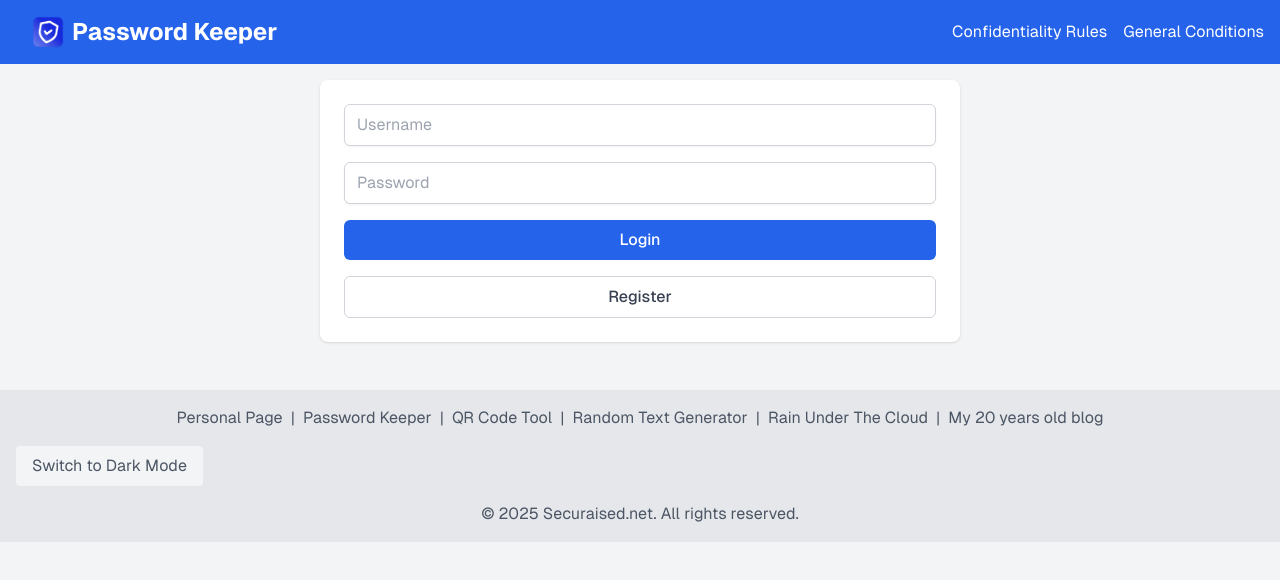
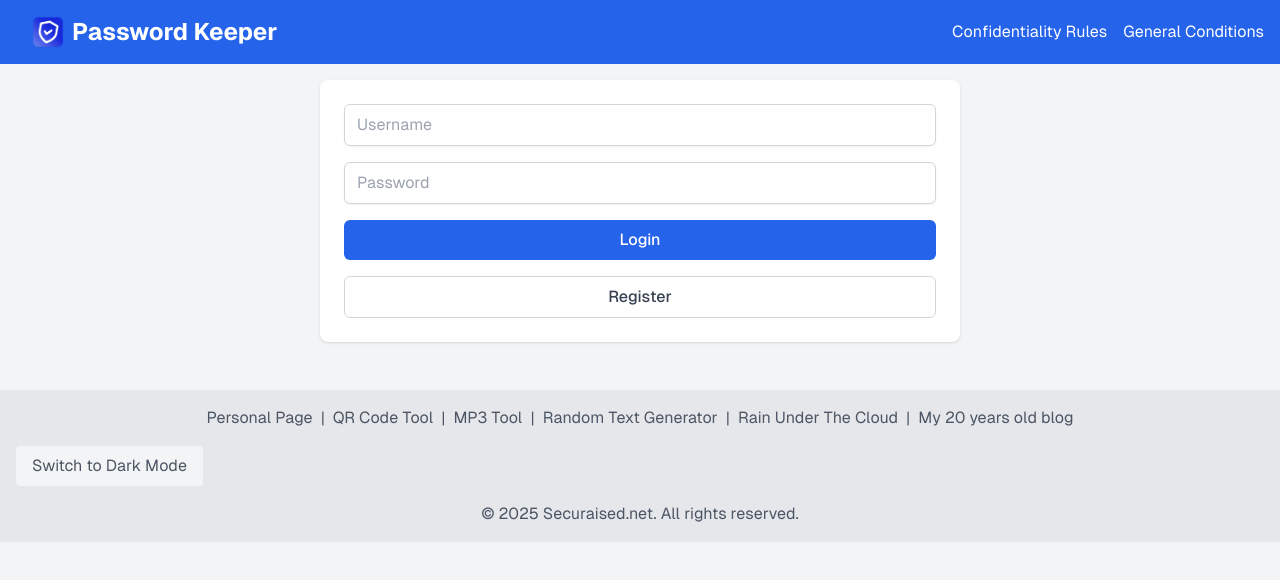
Before and after one commit to louisvolant/password-keeper-app, a Next.js app in the folder frontend/: page / in a window 1280 px wide. Shown: the top 580 px of the page. Built offline with nearby package versions, Linux system fonts and the light colour scheme; no server answers.

Commit message:
Updated links

```diff
--- a/frontend/src/app/links.ts
+++ b/frontend/src/app/links.ts
@@ -12,8 +12,8 @@ export const internalLinks: LinkItem[] = [
 
 export const externalLinks: LinkItem[] = [
   { label: 'Personal Page', href: 'https://www.louisvolant.com' },
-  { label: 'Password Keeper', href: 'https://www.securaised.net' },
   { label: 'QR Code Tool', href: 'https://qr-code-tool.louisvolant.com' },
+  { label: 'MP3 Tool', href: 'https://mp3-tool.louisvolant.com' },
   { label: 'Random Text Generator', href: 'https://random-text-generator.louisvolant.com' },
   { label: 'Rain Under The Cloud', href: 'https://rainunderthe.cloud' },
   { label: 'My 20 years old blog', href: 'https://www.abricocotier.fr' },
```
